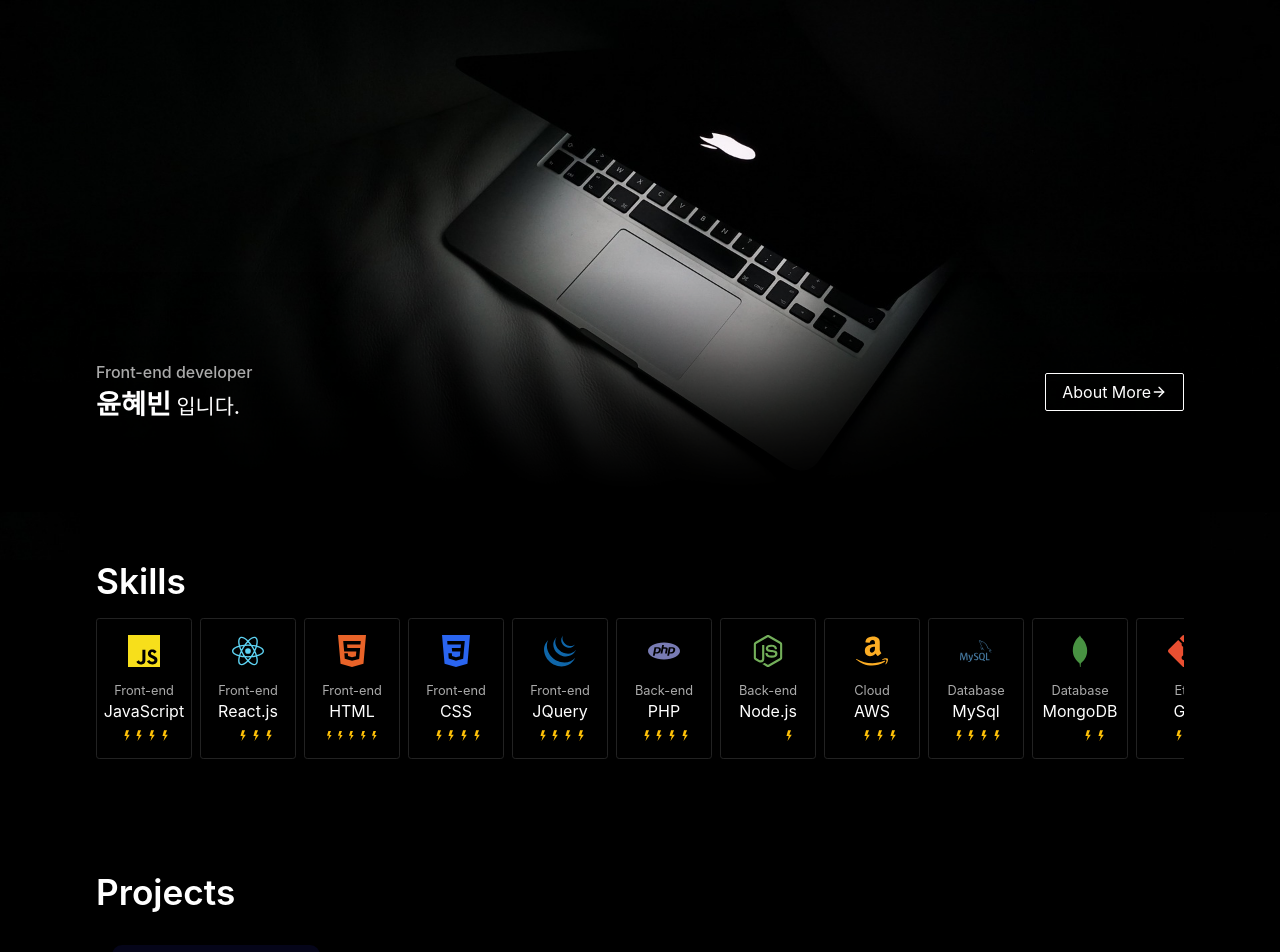
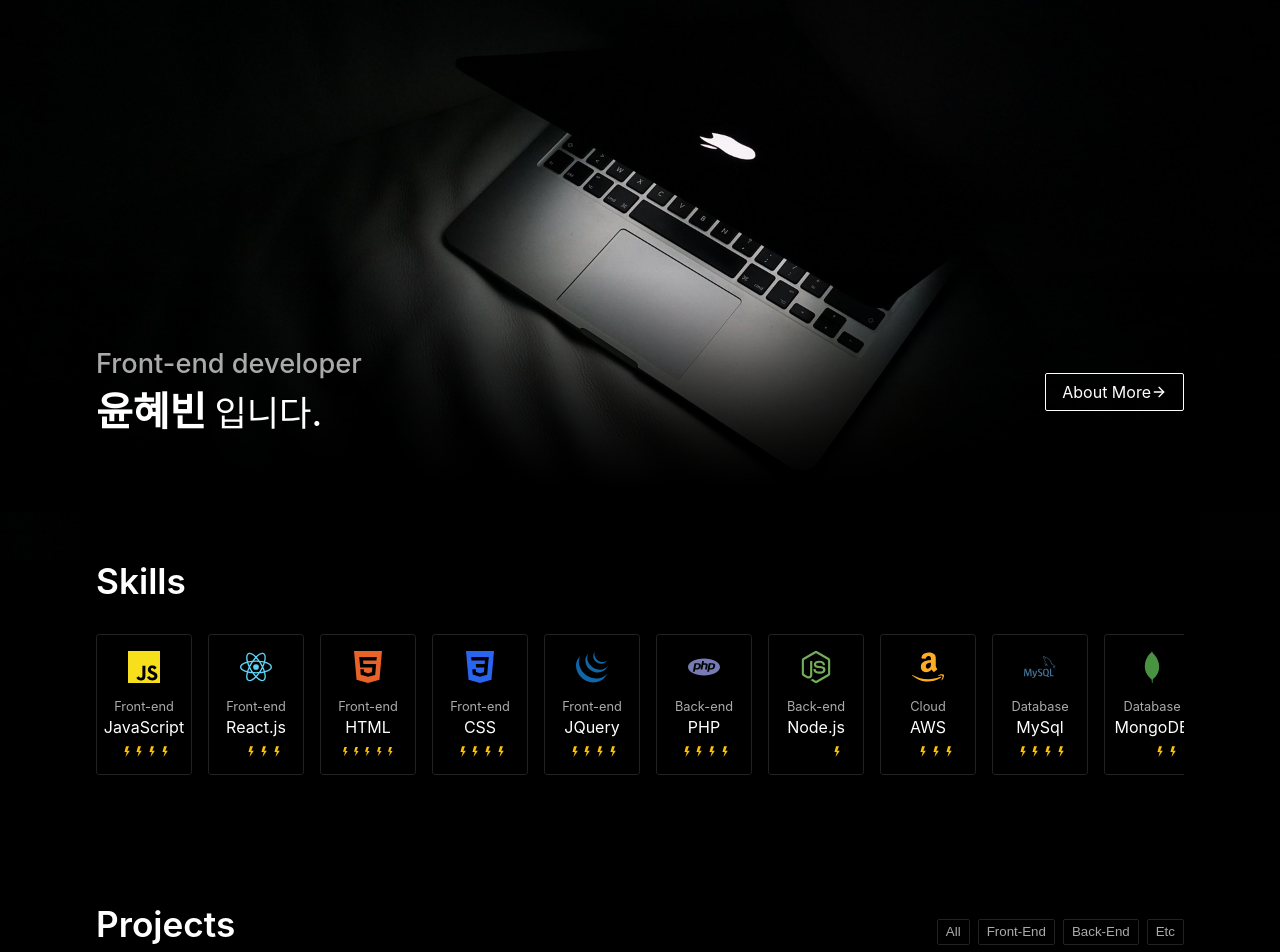
Before and after one commit to yoonvelop/portfolio-rct, a React (Create React App) app: page / in a window 1280 px wide. Shown: the top 952 px of the page. Built offline with nearby package versions, Linux system fonts and the light colour scheme.

Commit message:
home 전반적인 css 너비 수정

```diff
--- a/src/components/common/Button.js
+++ b/src/components/common/Button.js
@@ -3,8 +3,12 @@ import { Link } from "react-router-dom";
 import styled, { css } from "styled-components";
 import palette from "../../lib/styles/palette";
 
-const Button = ({ children, to }) => {
-  return <StyledLink to={to}>{children}</StyledLink>;
+const Button = (props) => {
+  return props.to ? (
+    <StyledLink {...props}>{props.children}</StyledLink>
+  ) : (
+    <StyledButton {...props}></StyledButton>
+  );
 };
 
 const buttonStyle = css`
@@ -23,10 +27,20 @@ const buttonStyle = css`
     background: ${palette.white};
     color: ${palette.black};
   }
+  ${(props) =>
+    props.category &&
+    css`
+      padding: 0.3rem 0.5rem;
+      border-color: ${palette.gray};
+      color: ${palette.text_gray};
+    `}
 `;
 
 const StyledLink = styled(Link)`
   ${buttonStyle}
 `;
+const StyledButton = styled.button`
+  ${buttonStyle}
+`;
 
 export default Button;
--- a/src/components/common/Section.js
+++ b/src/components/common/Section.js
@@ -1,13 +1,32 @@
 import React from "react";
 import styled from "styled-components";
 import palette from "../../lib/styles/palette";
+import Button from "./Button";
 
 const Section = ({ title, categories, component: Component }) => {
+  console.log(categories);
   return (
     <SectionBlock>
-      <SectionTitle>{title}</SectionTitle>
+      <SectionTitleBox>
+        <Title>{title}</Title>
+        {categories && (
+          <Categories>
+            {categories.map((category) => (
+              <Category key={category.id} category={category} />
+            ))}
+          </Categories>
+        )}
+      </SectionTitleBox>
       <Component></Component>
     </SectionBlock>
+  );
+};
+
+const Category = ({ category }) => {
+  return (
+    <CategoryItem>
+      <Button category>{category.category}</Button>
+    </CategoryItem>
   );
 };
 
@@ -20,10 +39,28 @@ const SectionBlock = styled.section`
   z-index: 100;
 `;
 
-const SectionTitle = styled.div`
+const SectionTitleBox = styled.div`
+  display: flex;
+  justify-content: space-between;
+  align-items: center;
+  margin-bottom: 1rem;
+`;
+
+const Title = styled.div`
   color: ${palette.white};
   font-size: 2.2rem;
   font-weight: 600;
   margin-bottom: 1rem;
 `;
+
+const Categories = styled.div`
+  display: flex;
+  align-items: center;
+`;
+const CategoryItem = styled.div`
+  & + & {
+    margin-left: 0.5rem;
+  }
+`;
+
 export default Section;
--- a/src/components/home/main/MainSection.js
+++ b/src/components/home/main/MainSection.js
@@ -73,19 +73,19 @@ const GradientBox = styled.div`
 
 const Title = styled.h1`
   color: ${palette.white};
-  font-size: 1.7rem;
+  font-size: 2.5rem;
   font-weight: 900;
   margin: 0rem 0;
 
   & > span {
     font-weight: 500;
-    font-size: 1.3rem;
+    font-size: 2.2rem;
   }
 `;
 
 const Desc = styled.p`
   color: ${palette.text_gray};
-  font-size: 1rem;
+  font-size: 1.7rem;
   font-weight: 500;
   margin: 0;
 `;
--- a/src/components/home/project/Project.js
+++ b/src/components/home/project/Project.js
@@ -19,7 +19,7 @@ const ProjectItem = styled.div`
   display: flex;
   flex-direction: column;
   align-items: flex-start;
-  width: 15rem;
+  width: 18rem;
   color: ${palette.white};
   padding: 1rem;
 
--- a/src/components/home/project/ProjectList.js
+++ b/src/components/home/project/ProjectList.js
@@ -18,7 +18,6 @@ const ProjectList = () => {
       {projects.map((project) => (
         <Project key={project.id} project={project}></Project>
       ))}
-      ;
     </SkillListBlock>
   );
 };
--- a/src/components/home/project/ProjectSection.js
+++ b/src/components/home/project/ProjectSection.js
@@ -3,7 +3,32 @@ import Section from "../../common/Section";
 import ProjectList from "./ProjectList";
 
 const ProjectSection = () => {
-  return <Section title="Projects" component={ProjectList}></Section>;
+  return (
+    <Section
+      title="Projects"
+      categories={categories}
+      component={ProjectList}
+    ></Section>
+  );
 };
 
+const categories = [
+  {
+    id: 1,
+    category: "All",
+  },
+  {
+    id: 2,
+    category: "Front-End",
+  },
+  {
+    id: 3,
+    category: "Back-End",
+  },
+  {
+    id: 4,
+    category: "Etc",
+  },
+];
+
 export default ProjectSection;
--- a/src/components/home/skill/Skill.js
+++ b/src/components/home/skill/Skill.js
@@ -31,7 +31,7 @@ const SkillItem = styled.div`
   border-radius: 0.2rem;
 
   & + & {
-    margin-left: 0.5rem;
+    margin-left: 1rem;
   }
 `;
 
--- a/src/components/home/skill/SkillList.js
+++ b/src/components/home/skill/SkillList.js
@@ -54,7 +54,7 @@ const SkillList = () => {
 const SkillListBlock = styled.div`
   display: flex;
   overflow-x: auto;
-  padding-bottom: 1rem;
+  padding-bottom: 2rem;
   &::-webkit-scrollbar {
     /* visibility: hidden; */
     width: 4px;
--- a/src/components/home/skill/SkillSection.js
+++ b/src/components/home/skill/SkillSection.js
@@ -3,31 +3,7 @@ import Section from "../../common/Section";
 import SkillList from "./SkillList";
 
 const SkillSection = () => {
-  const categories = [
-    {
-      id: 1,
-      category: "All",
-    },
-    {
-      id: 2,
-      category: "Front-End",
-    },
-    {
-      id: 3,
-      category: "Back-End",
-    },
-    {
-      id: 4,
-      category: "Etc",
-    },
-  ];
-  return (
-    <Section
-      title="Skills"
-      categories={categories}
-      component={SkillList}
-    ></Section>
-  );
+  return <Section title="Skills" component={SkillList}></Section>;
 };
 
 export default SkillSection;
```
Also changed, not shown: src/components/home/ProjectList.js (deleted, +0 -53 lines).
